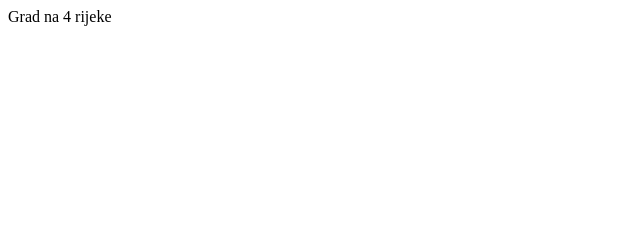
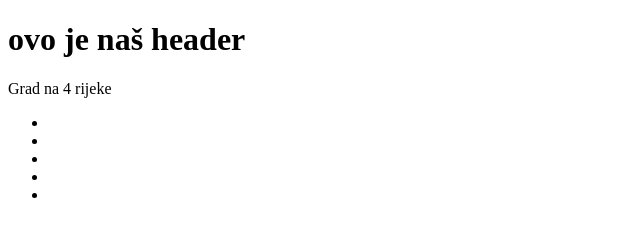
Before and after one commit to phidrho/algebra.javascript.vjezba.1, a plain HTML site: page 15 - mijenjanje DOM strukture/index.html in a window 1280 px wide. Shown: the whole page, without its empty margins (0-640 px from the left). Drawn offline with Linux system fonts and the light colour scheme.

Commit message:
zadaci gotovo

```diff
--- a/14 - Browser okolina/index.html
+++ b/15 - mijenjanje DOM strukture/index.html
@@ -15,7 +15,8 @@
             </ul>
         </footer>
     </body>
-    <script>
+    <script src="script.js"> // rješavanje zadatka u 15
+        /* ovo su primjeri sa slajdova:
         console.log(document.getElementById("footer1"));
         //console.log(document.getElementsByType("li")); ?? ne radi??
         console.log(document.getElementsByClassName("description"));
@@ -32,5 +33,6 @@
         // MICANJE ELEMENTA
         var f = document.querySelector("#footer1");
         f.parentNode.removeChild(f);
+        */
     </script>
 </html>
--- /dev/null
+++ b/15 - mijenjanje DOM strukture/script.js
@@ -0,0 +1,27 @@
+// ZAD 1: DODAJEMO NA POČETAK H1 ELEMENT
+
+var mojH1 = document.createElement("h1");
+mojH1.innerHTML = "ovo je naš header";
+// y.innerText = "ovo je naš header"; // druga varijanta za innerHTML
+
+var div = document.getElementsByClassName("description")[0];
+// console.log(div);
+
+//var vanjskiElement = div.parentElement;
+//console.log(vanjskiElement);
+
+div.parentNode.insertBefore(mojH1, div);
+
+// ZAD 2: ISPOD KLASE "description" DODATI DIV SA KLASOM "info"
+var mojFooter = document.getElementById("footer1");
+var divInfo = document.createElement("div");
+divInfo.className = "info";
+div.parentNode.insertBefore(divInfo, mojFooter);
+
+// ZAD 3: DODATI 3 NOVA li ELEMENTA UNUTAR ul
+for(let i = 0; i < 3; i++){
+    var mojUl = document.querySelector("#footer1 ul");
+    mojUl.appendChild(document.createElement("li"));
+}
+
+console.log(mojUl);
```
